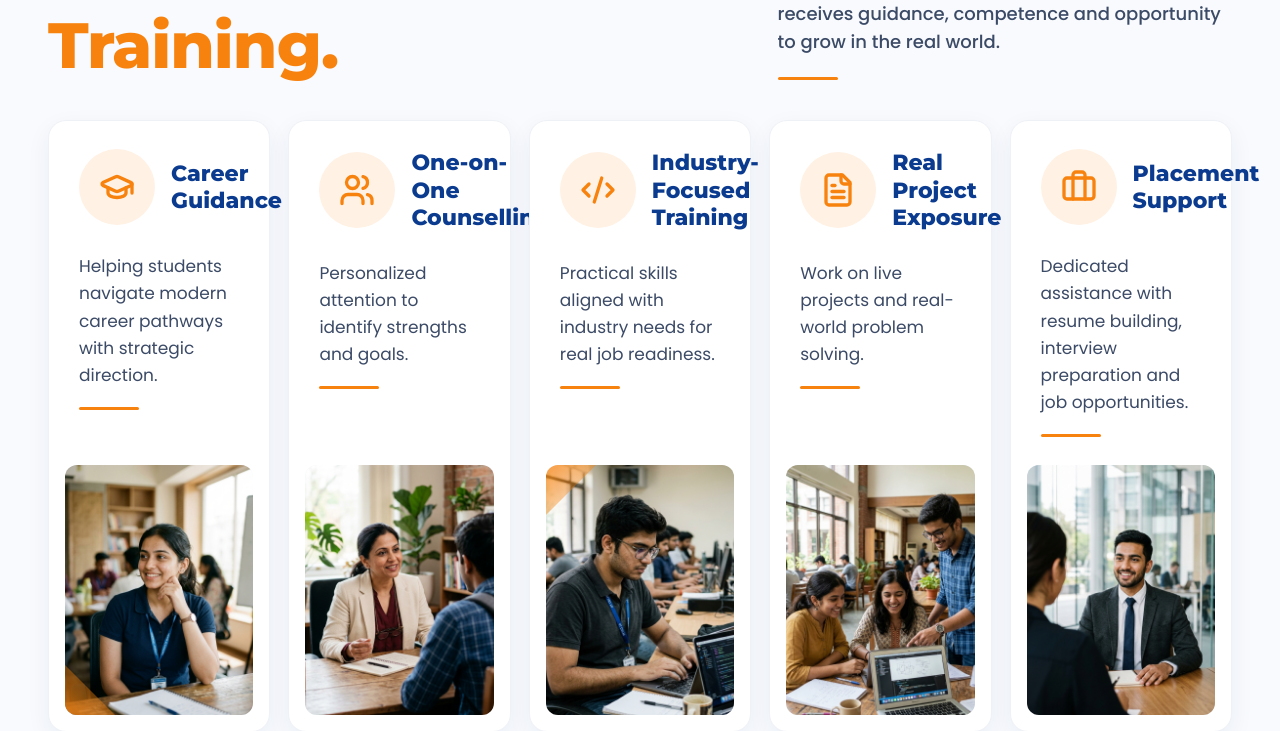
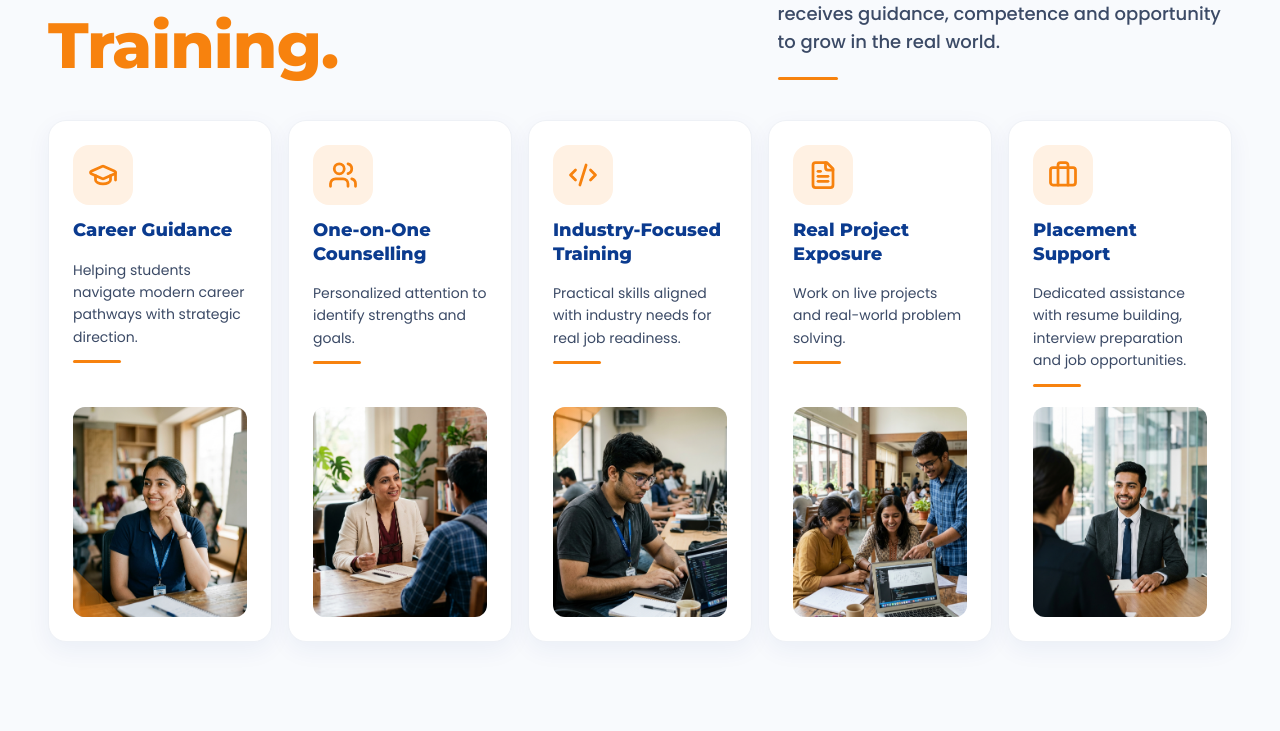
Before and after one commit to Vjkumar2004/wegrowskillcampus, a Next.js app: page / in a window 1280 px wide. Shown: the part 3259-3990 px from the top of the page. Built offline with nearby package versions, Linux system fonts and the light colour scheme.

Commit message:
fix(ui): remove event photo count, add real contact details to legal pages, and fix difference card content overflow

```diff
--- a/src/app/terms-and-conditions/page.tsx
+++ b/src/app/terms-and-conditions/page.tsx
@@ -22,7 +22,7 @@ const sections = [
   { title: "12. Privacy", text: "Personal information submitted through the website is handled according to the applicable Privacy Policy and relevant legal requirements." },
   { title: "13. Changes to These Terms", text: "We may revise these Terms and Conditions from time to time. Publish updates with the latest revision date." },
   { title: "14. Governing Law", text: "These Terms and Conditions are intended for an institute operating in India. Have jurisdiction-specific provisions reviewed by a qualified legal professional in light of the institute's registered location and circumstances." },
-  { title: "15. Contact Information", text: "WeGrow Skill Campus. Address: [INSERT OFFICIAL ADDRESS]. Email: [INSERT OFFICIAL EMAIL ADDRESS]. Phone: [INSERT OFFICIAL PHONE NUMBER]." },
+  { title: "15. Contact Information", text: "WeGrow Skill Campus Pvt. Ltd. Address: 193,1A, Ayyappan kovil opposite/ Naturals Salon & Spa Downstairs, Parasakthi Colony, Sivakasi, Tamil Nadu 626123. Email: enquiry@wegrowcampus.in. Phone: +91 93443 37331 / +91 93633 37331." },
 ];
 
 export default function TermsAndConditionsPage() {
@@ -37,9 +37,6 @@ export default function TermsAndConditionsPage() {
       />
       <Container>
         <div className="w-full">
-          <div className="rounded-lg bg-amber-50 border border-amber-200 p-5 mb-8 text-sm text-amber-950 leading-relaxed">
-            <strong>Draft for completion:</strong> Contact details, refund terms, and legal provisions need to be confirmed for the institute. Have this page reviewed before treating it as the final terms of use.
-          </div>
           <div className="space-y-4">
             {sections.map((section) => <section key={section.title} className="bg-white rounded-lg border border-brand-border p-6 shadow-subtle"><h2 className="text-lg font-bold text-brand-navy mb-2">{section.title}</h2><p className="text-sm text-brand-textSecondary leading-relaxed">{section.text}</p></section>)}
           </div>
--- a/src/components/events/EventGalleryShowcase.tsx
+++ b/src/components/events/EventGalleryShowcase.tsx
@@ -9,7 +9,6 @@ import {
   ChevronUp,
   X,
   ZoomIn,
-  Images,
   Sparkles,
 } from "lucide-react";
 import {
@@ -206,14 +205,9 @@ export default function EventGalleryShowcase({ initialEvents }: EventGalleryShow
               {/* Event Category Header */}
               <div className="flex flex-col sm:flex-row sm:items-center justify-between gap-3 mb-6 pb-5 border-b border-gray-100">
                 <div>
-                  <div className="flex items-center gap-2 mb-1.5">
+                  <div className="mb-1.5">
                     <span className="text-xs font-bold uppercase tracking-wider text-brand-orange">
                       {event.category}
-                    </span>
-                    <span className="text-gray-300">•</span>
-                    <span className="inline-flex items-center gap-1 text-xs text-brand-textSecondary font-medium">
-                      <Images className="w-3.5 h-3.5" />
-                      {event.photoCount} photos
                     </span>
                   </div>
                   <h3 className="text-2xl sm:text-3xl font-extrabold text-brand-navy">
--- a/src/components/sections/DifferenceSection.tsx
+++ b/src/components/sections/DifferenceSection.tsx
@@ -98,45 +98,45 @@ export const DifferenceSection: React.FC = () => {
         </div>
 
         {/* ================= 5 CARDS (grid, 5 columns, gap 16px, margin-top 40px) ================= */}
-        <div className="grid grid-cols-1 sm:grid-cols-2 lg:grid-cols-3 xl:grid-cols-5 gap-[16px] xl:gap-[18px] 2xl:gap-[20px] w-full items-stretch">
+        <div className="grid grid-cols-1 sm:grid-cols-2 lg:grid-cols-3 xl:grid-cols-5 gap-4 xl:gap-4 2xl:gap-5 w-full items-stretch">
           {DIFFERENCE_CARDS.map((card, index) => {
             const IconComponent = card.icon;
 
             return (
               <div
                 key={card.id}
-                className="group relative bg-white rounded-[18px] pt-[28px] px-[16px] pb-[16px] border border-[#EEF1F6] shadow-[0_8px_24px_rgba(11,59,143,0.06)] hover:shadow-[0_16px_36px_rgba(11,59,143,0.12)] transition-all duration-300 ease-out hover:-translate-y-[6px] flex flex-col justify-between h-full"
+                className="group relative bg-white rounded-[18px] p-5 sm:p-6 border border-[#EEF1F6] shadow-[0_8px_24px_rgba(11,59,143,0.06)] hover:shadow-[0_16px_36px_rgba(11,59,143,0.12)] transition-all duration-300 ease-out hover:-translate-y-[6px] flex flex-col justify-between h-full min-w-0 overflow-hidden"
                 style={{
                   transitionDuration: "350ms",
                   animationDelay: `${index * 100}ms`,
                 }}
               >
                 {/* Content Section */}
-                <div className="flex flex-col">
-                  {/* TOP ROW: icon circle + title on the right */}
-                  <div className="flex items-center gap-[12px] sm:gap-[16px] pl-[6px] sm:pl-[14px]">
-                    <div className="w-[62px] h-[62px] sm:w-[76px] sm:h-[76px] rounded-full bg-[#FFF1E3] flex items-center justify-center shrink-0">
-                      <IconComponent className="w-[30px] h-[30px] sm:w-[36px] sm:h-[36px] text-[#F7820E] stroke-[2.2]" />
+                <div className="flex flex-col min-w-0">
+                  {/* TOP: icon circle + title below */}
+                  <div className="flex flex-col items-start gap-3.5 mb-2 min-w-0">
+                    <div className="w-[52px] h-[52px] sm:w-[60px] sm:h-[60px] rounded-2xl bg-[#FFF1E3] flex items-center justify-center shrink-0 shadow-xs">
+                      <IconComponent className="w-[26px] h-[26px] sm:w-[30px] sm:h-[30px] text-[#F7820E] stroke-[2.2]" />
                     </div>
-                    <h3 className="font-montserrat font-extrabold text-[18px] sm:text-[22px] text-[#0B3B8F] leading-[1.25]">
+                    <h3 className="font-montserrat font-extrabold text-[17px] sm:text-[19px] xl:text-[18px] 2xl:text-[20px] text-[#0B3B8F] leading-[1.3] min-w-0 break-words">
                       {card.title}
                     </h3>
                   </div>
 
-                  {/* DESCRIPTION: 17px, weight 400, line-height 1.6, #3B4A66, margin-top 28px, padding 0 14px */}
-                  <p className="font-poppins text-[15px] sm:text-[17px] font-normal leading-[1.6] text-[#3B4A66] mt-[28px] px-[14px]">
+                  {/* DESCRIPTION */}
+                  <p className="font-poppins text-[13px] sm:text-[14px] 2xl:text-[15px] font-normal leading-[1.6] text-[#3B4A66] mt-2 mb-3 min-w-0">
                     {card.description}
                   </p>
 
-                  {/* Orange underline: 60px x 3px #F7820E, margin 18px 14px 28px; grows to 90px on hover */}
+                  {/* Orange underline: grows on hover */}
                   <div
-                    className="h-[3px] w-[60px] bg-[#F7820E] rounded-full mx-[14px] mt-[18px] mb-[28px] transition-all duration-300 ease-out group-hover:w-[90px]"
+                    className="h-[3px] w-[48px] bg-[#F7820E] rounded-full mb-5 transition-all duration-300 ease-out group-hover:w-[75px]"
                     aria-hidden="true"
                   />
                 </div>
 
-                {/* IMAGE: pinned to bottom (margin-top auto), full card width (inside padding), height 250px, radius 12px, object-fit cover */}
-                <div className="relative w-full h-[250px] rounded-[12px] overflow-hidden mt-auto bg-slate-100">
+                {/* IMAGE: pinned to bottom (margin-top auto), full card width, radius 12px, object-fit cover */}
+                <div className="relative w-full h-[190px] sm:h-[210px] rounded-[12px] overflow-hidden mt-auto bg-slate-100 shrink-0">
                   {/* eslint-disable-next-line @next/next/no-img-element */}
                   <img
                     src={card.image}
```
Also changed, not shown: src/app/privacy-policy/page.tsx (+2 -5 lines).
